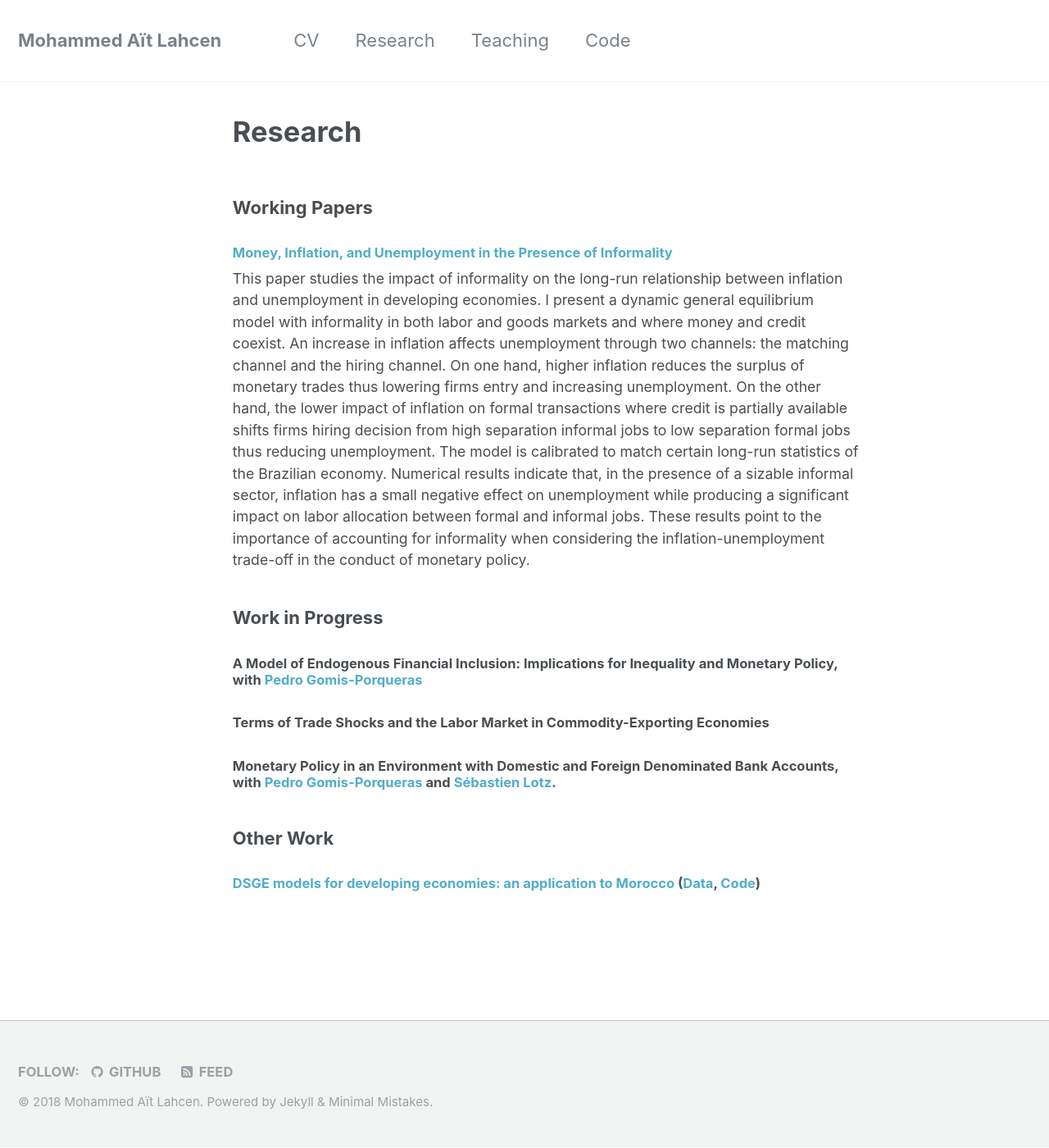
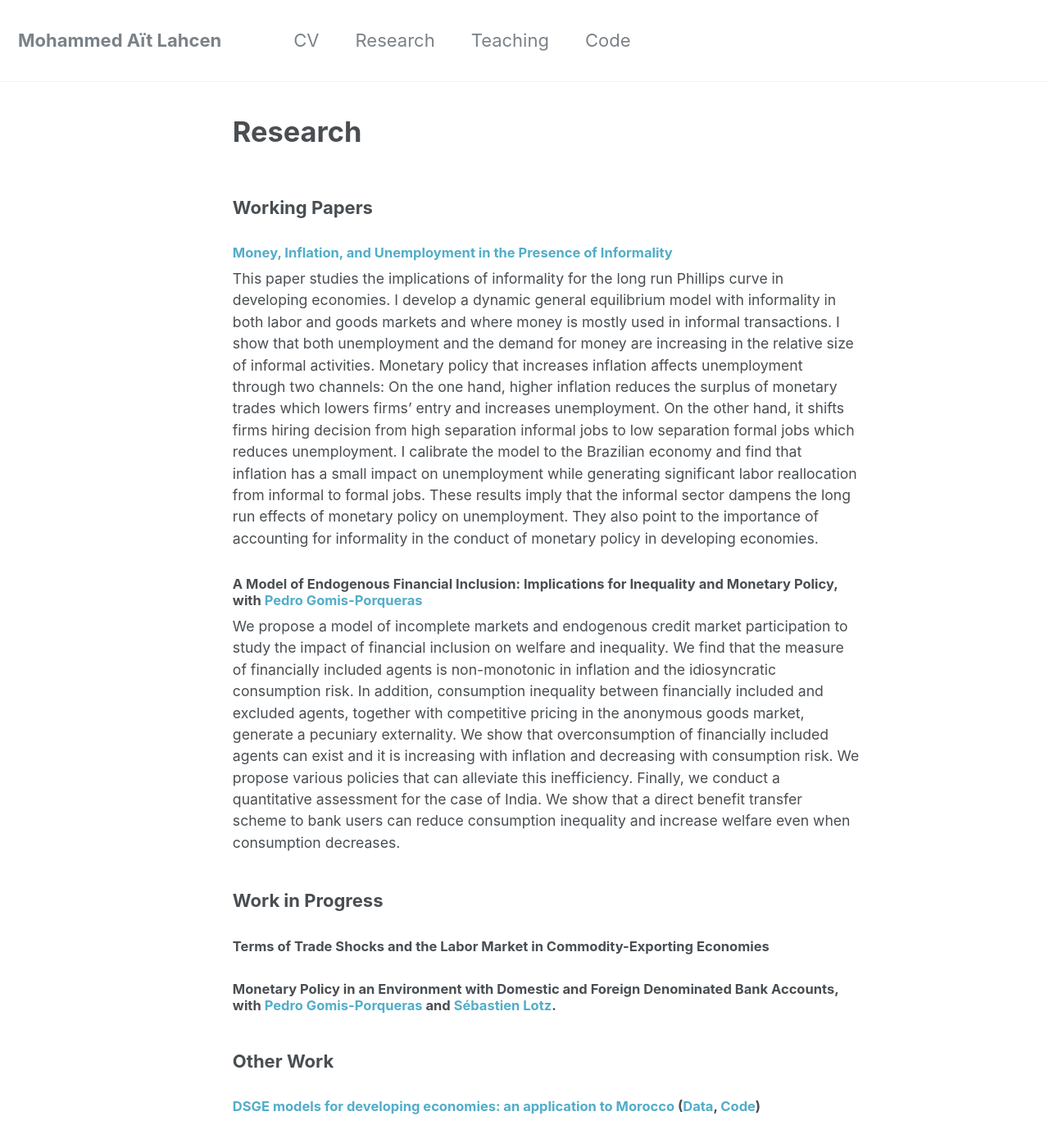
Before and after one commit to maitlahcen/maitlahcen.github.io, a Jekyll site: the page built from _pages/research.md, in a window 1280 px wide and 1400 px high. Shown: the whole window at 82% size. Built offline with Jekyll 4.4.1, drawn with Linux system fonts in a browser that asks for light colours.

Commit message:
updated abstract

```diff
--- a/_pages/research.md
+++ b/_pages/research.md
@@ -10,11 +10,13 @@ permalink: /research
 
 #### [Money, Inflation, and Unemployment in the Presence of Informality](https://ideas.repec.org/p/zur/econwp/248.html)
 
-This paper studies the impact of informality on the long-run relationship between inflation and unemployment in developing economies. I present a dynamic general equilibrium model with informality in both labor and goods markets and where money and credit coexist. An increase in inflation affects unemployment through two channels: the matching channel and the hiring channel. On one hand, higher inflation reduces the surplus of monetary trades thus lowering firms entry and increasing unemployment. On the other hand, the lower impact of inflation on formal transactions where credit is partially available shifts firms hiring decision from high separation informal jobs to low separation formal jobs thus reducing unemployment. The model is calibrated to match certain long-run statistics of the Brazilian economy. Numerical results indicate that, in the presence of a sizable informal sector, inflation has a small negative effect on unemployment while producing a significant impact on labor allocation between formal and informal jobs. These results point to the importance of accounting for informality when considering the inflation-unemployment trade-off in the conduct of monetary policy.
+This paper studies the implications of informality for the long run Phillips curve in developing economies. I develop a dynamic general equilibrium model with informality in both labor and goods markets and where money is mostly used in informal transactions. I show that both unemployment and the demand for money are increasing in the relative size of informal activities. Monetary policy that increases inflation affects unemployment through two channels: On the one hand, higher inflation reduces the surplus of monetary trades which lowers firms' entry and increases unemployment. On the other hand, it shifts firms hiring decision from high separation informal jobs to low separation formal jobs which reduces unemployment. I calibrate the model to the Brazilian economy and find that inflation has a small impact on unemployment while generating significant labor reallocation from informal to formal jobs. These results imply that the informal sector dampens the long run effects of monetary policy on unemployment. They also point to the importance of accounting for informality in the conduct of monetary policy in developing economies.
+
+#### A Model of Endogenous Financial Inclusion: Implications for Inequality and Monetary Policy, with [Pedro Gomis-Porqueras](https://sites.google.com/site/pedrogomisporqueras/)
+
+We propose a model of incomplete markets and endogenous credit market participation to study the impact of financial inclusion on welfare and inequality. We find that the measure of financially included agents is non-monotonic in inflation and the idiosyncratic consumption risk. In addition, consumption inequality between financially included and excluded agents, together with competitive pricing in the anonymous goods market, generate a pecuniary externality. We show that overconsumption of financially included agents can exist and it is increasing with inflation and decreasing with consumption risk. We propose various policies that can alleviate this inefficiency. Finally, we conduct a quantitative assessment for the case of India. We show that a direct benefit transfer scheme to bank users can reduce consumption inequality and increase welfare even when consumption decreases.
 
 ### Work in Progress
-
-#### A Model of Endogenous Financial Inclusion: Implications for Inequality and Monetary Policy, with [Pedro Gomis-Porqueras](https://sites.google.com/site/pedrogomisporqueras/)
 
 #### Terms of Trade Shocks and the Labor Market in Commodity-Exporting Economies
 
```
